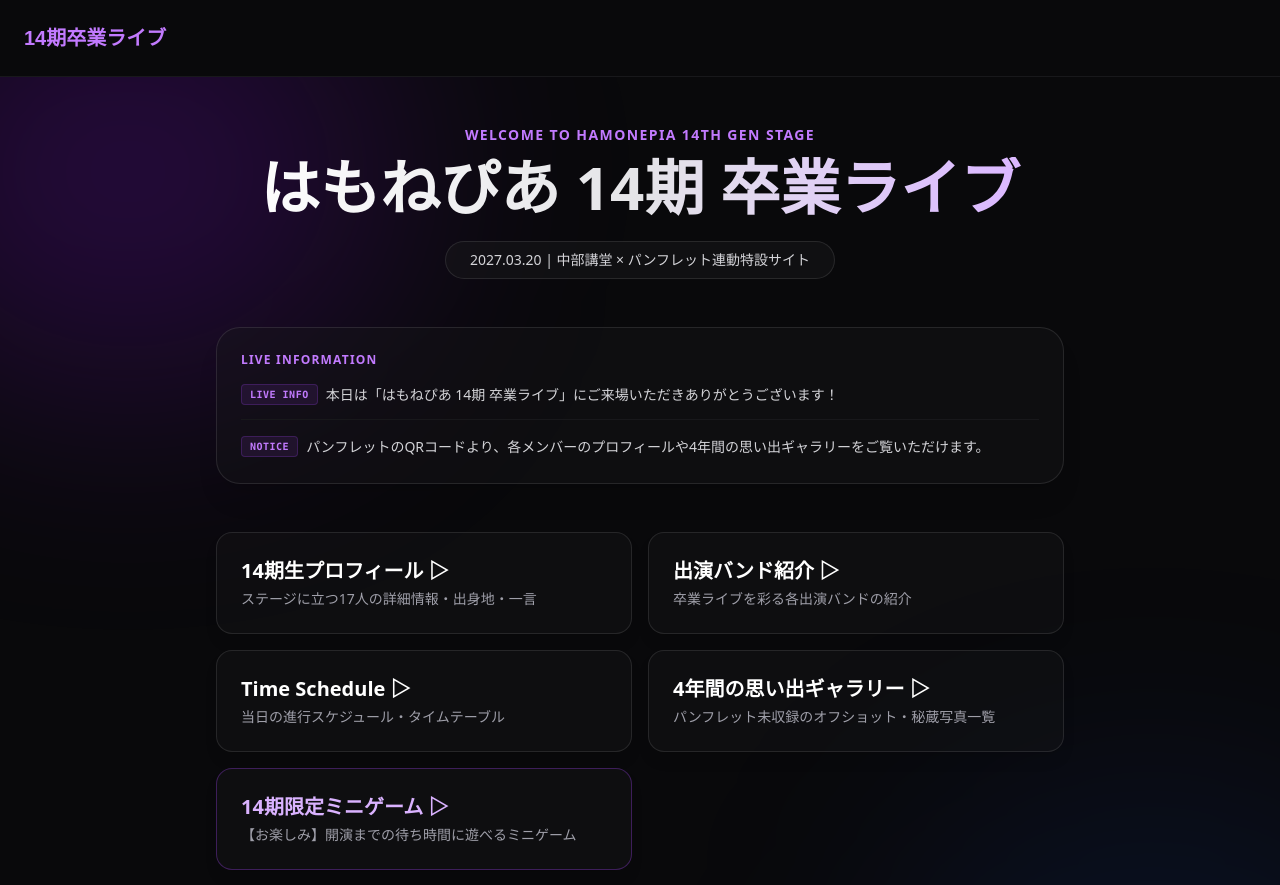
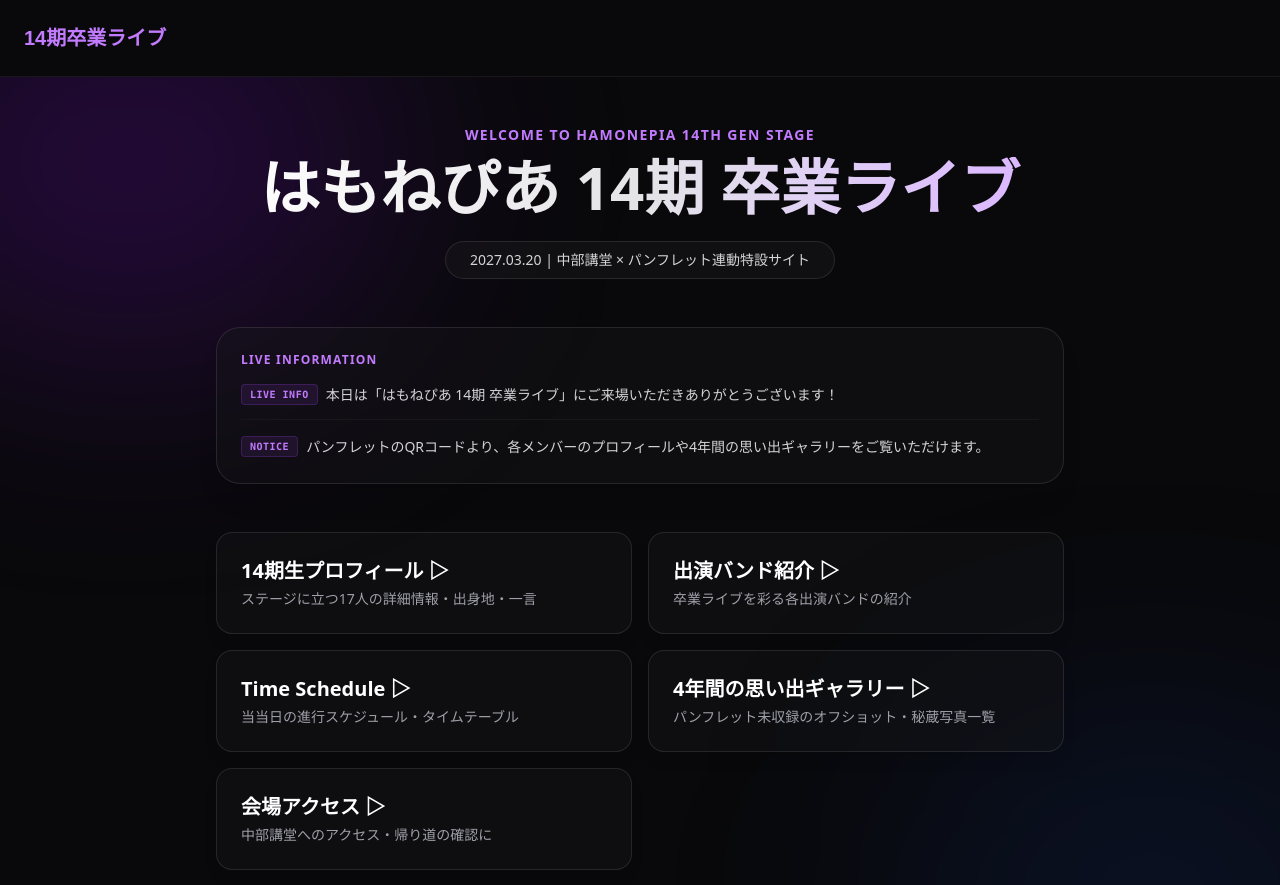
Before and after one commit to yuto171031126-netizen/my-app, a Next.js app: page / in a window 1280 px wide. Shown: the top 885 px of the page. Built offline with nearby package versions, Linux system fonts and the light colour scheme.

Commit message:
fix: swap home page and domy page paths

```diff
--- a/app/page.tsx
+++ b/app/page.tsx
@@ -1,3 +1,5 @@
+"use client";
+
 export default function Home() {
   const liveNews = [
     { time: "LIVE INFO", title: "本日は「はもねぴあ 14期 卒業ライブ」にご来場いただきありがとうございます！" },
@@ -37,19 +39,13 @@ export default function Home() {
           </div>
         </section>
 
-        {/* メニューグリッド */}
+        {/* メニューグリッド（ゲームを削除し、2カラムで綺麗に収まるように変更） */}
         <div className="grid grid-cols-1 md:grid-cols-2 gap-4">
           <MenuCard href="/about" title="14期生プロフィール ▷" desc="ステージに立つ17人の詳細情報・出身地・一言" />
           <MenuCard href="/bands" title="出演バンド紹介 ▷" desc="卒業ライブを彩る各出演バンドの紹介" />
-          <MenuCard href="/schedule" title="Time Schedule ▷" desc="当日の進行スケジュール・タイムテーブル" />
+          <MenuCard href="/schedule" title="Time Schedule ▷" desc="当当日の進行スケジュール・タイムテーブル" />
           <MenuCard href="/gallery" title="4年間の思い出ギャラリー ▷" desc="パンフレット未収録のオフショット・秘蔵写真一覧" />
-
-          {/* 【予告】ミニゲーム用のボタンを先行設置！ */}
-          <MenuCard href="/game" title="14期限定ミニゲーム ▷" desc="【お楽しみ】開演までの待ち時間に遊べるミニゲーム" isGame={true} />
-
-          <div className="md:col-span-2">
-            <MenuCard href="/access" title="会場アクセス ▷" desc="中部講堂へのアクセス・帰り道の確認に" />
-          </div>
+          <MenuCard href="/access" title="会場アクセス ▷" desc="中部講堂へのアクセス・帰り道の確認に" />
         </div>
       </main>
 
@@ -60,21 +56,17 @@ export default function Home() {
   );
 }
 
-// メニューカード（スマホタップ対応版）
-function MenuCard({ href, title, desc, isGame = false }: { href: string, title: string, desc: string, isGame?: boolean }) {
+// メニューカード
+function MenuCard({ href, title, desc }: { href: string, title: string, desc: string }) {
   return (
     <a
       href={href}
-      className={`p-6 bg-zinc-900/40 backdrop-blur-sm border rounded-2xl shadow-lg block select-none
-        transition-premium hover:-translate-y-1
-        ${isGame
-          ? 'border-purple-500/30 bg-purple-950/10 hover:border-purple-400'
-          : 'border-white/10 hover:border-purple-500/50 hover:bg-zinc-800/60'
-        }
+      className="p-6 bg-zinc-900/40 backdrop-blur-sm border border-white/10 rounded-2xl shadow-lg block select-none
+        transition-premium hover:-translate-y-1 hover:border-purple-500/50 hover:bg-zinc-800/60
         active:scale-[0.98] active:border-purple-400 active:bg-purple-900/20 active:shadow-[0_0_20px_rgba(168,85,247,0.4)]
-      `}
+      "
     >
-      <h2 className={`text-xl font-bold ${isGame ? 'text-purple-300' : 'text-white'}`}>{title}</h2>
+      <h2 className="text-xl font-bold text-white">{title}</h2>
       <p className="text-zinc-400 text-sm mt-1">{desc}</p>
     </a>
   );
```
